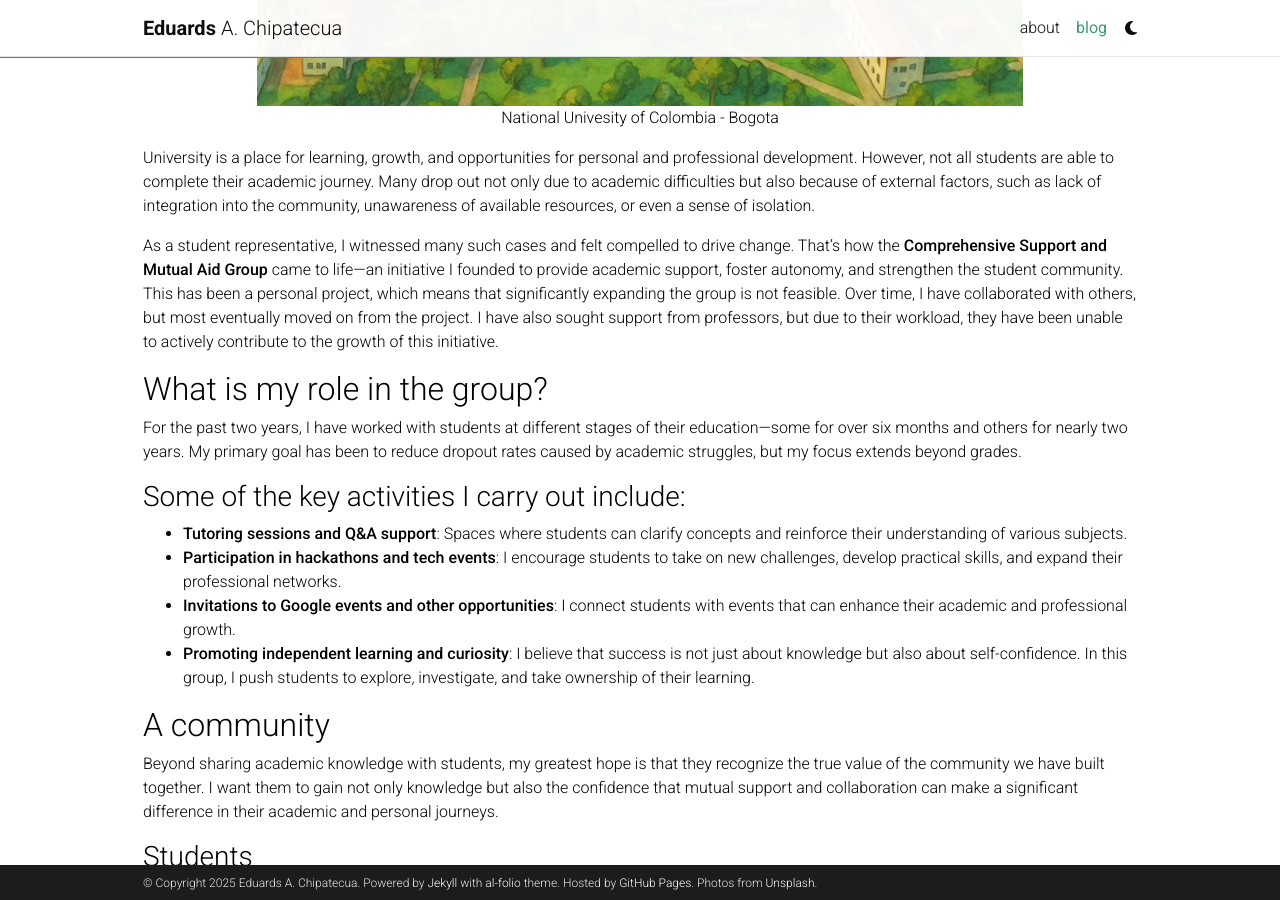
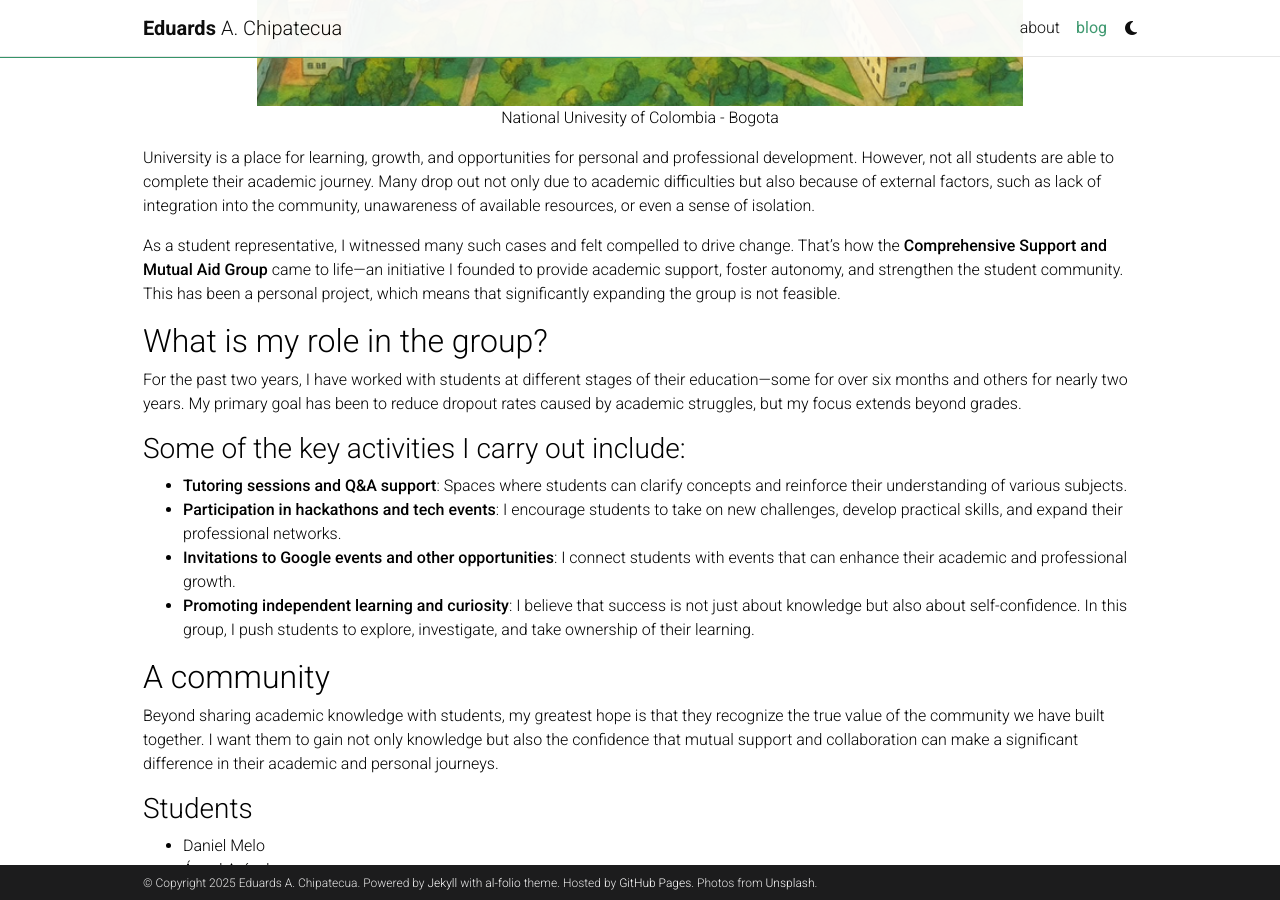
Before and after one commit to eguar11011/eguar11011.github.io, a Jekyll site: the page built from _posts/2025-03-29-Comprehensive_Support_and_Mutual_Aid_Group.md, in a window 1280 px wide and 900 px high, scrolled down 701 px. Built offline with Jekyll 4.4.1, drawn with Linux system fonts in a browser that asks for light colours; comment, search, counter and statistics services are not loaded; a style sheet for code colours, icons or effects is not loaded.

Commit message:
correcion de errores

```diff
--- a/_posts/2025-03-29-Comprehensive_Support_and_Mutual_Aid_Group.md
+++ b/_posts/2025-03-29-Comprehensive_Support_and_Mutual_Aid_Group.md
@@ -20,7 +20,7 @@ images:
 
 University is a place for learning, growth, and opportunities for personal and professional development. However, not all students are able to complete their academic journey. Many drop out not only due to academic difficulties but also because of external factors, such as lack of integration into the community, unawareness of available resources, or even a sense of isolation.
 
-As a student representative, I witnessed many such cases and felt compelled to drive change. That’s how the **Comprehensive Support and Mutual Aid Group** came to life—an initiative I founded to provide academic support, foster autonomy, and strengthen the student community. This has been a personal project, which means that significantly expanding the group is not feasible. Over time, I have collaborated with others, but most eventually moved on from the project. I have also sought support from professors, but due to their workload, they have been unable to actively contribute to the growth of this initiative.
+As a student representative, I witnessed many such cases and felt compelled to drive change. That’s how the **Comprehensive Support and Mutual Aid Group** came to life—an initiative I founded to provide academic support, foster autonomy, and strengthen the student community. This has been a personal project, which means that significantly expanding the group is not feasible.
 
 ## What is my role in the group?
 
```
